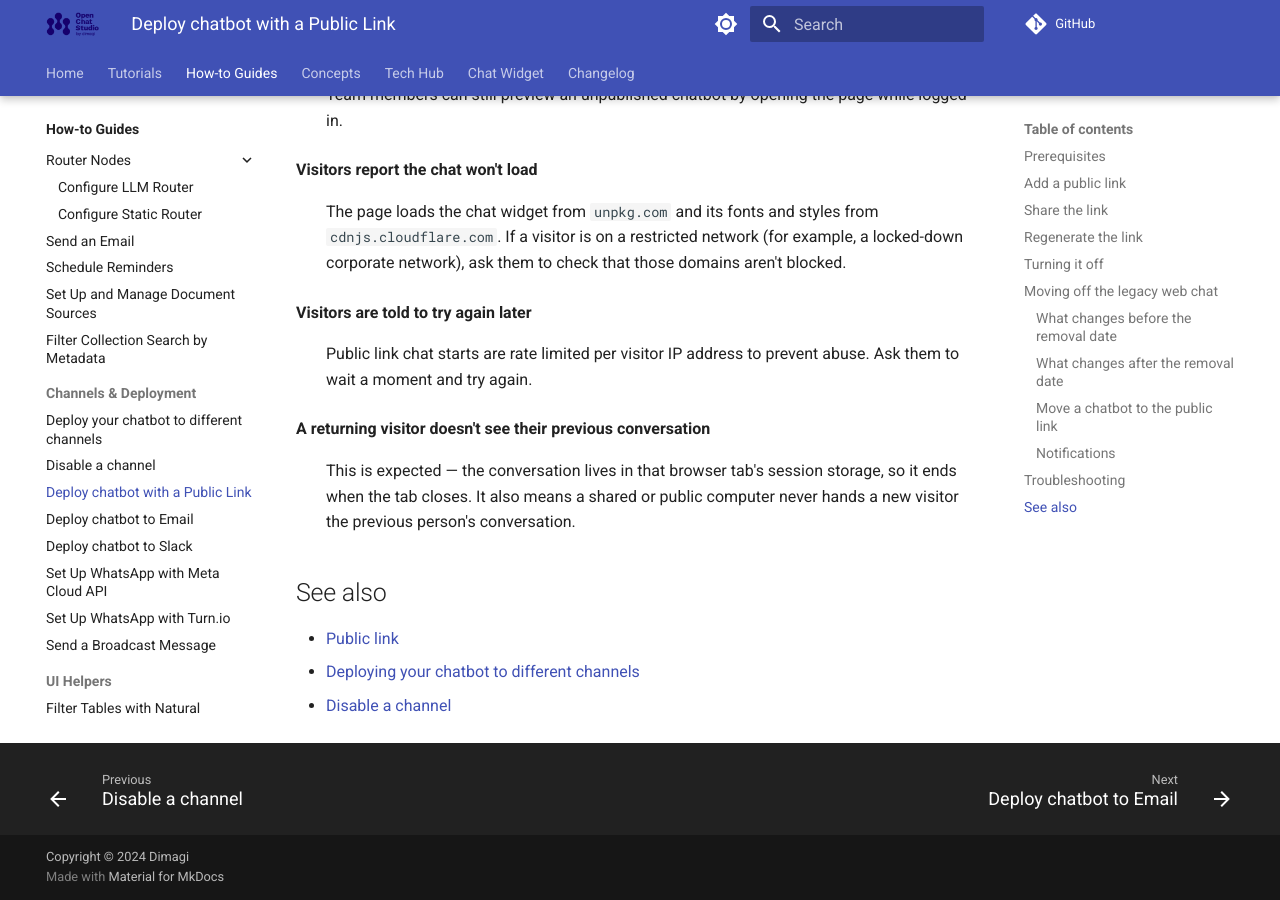
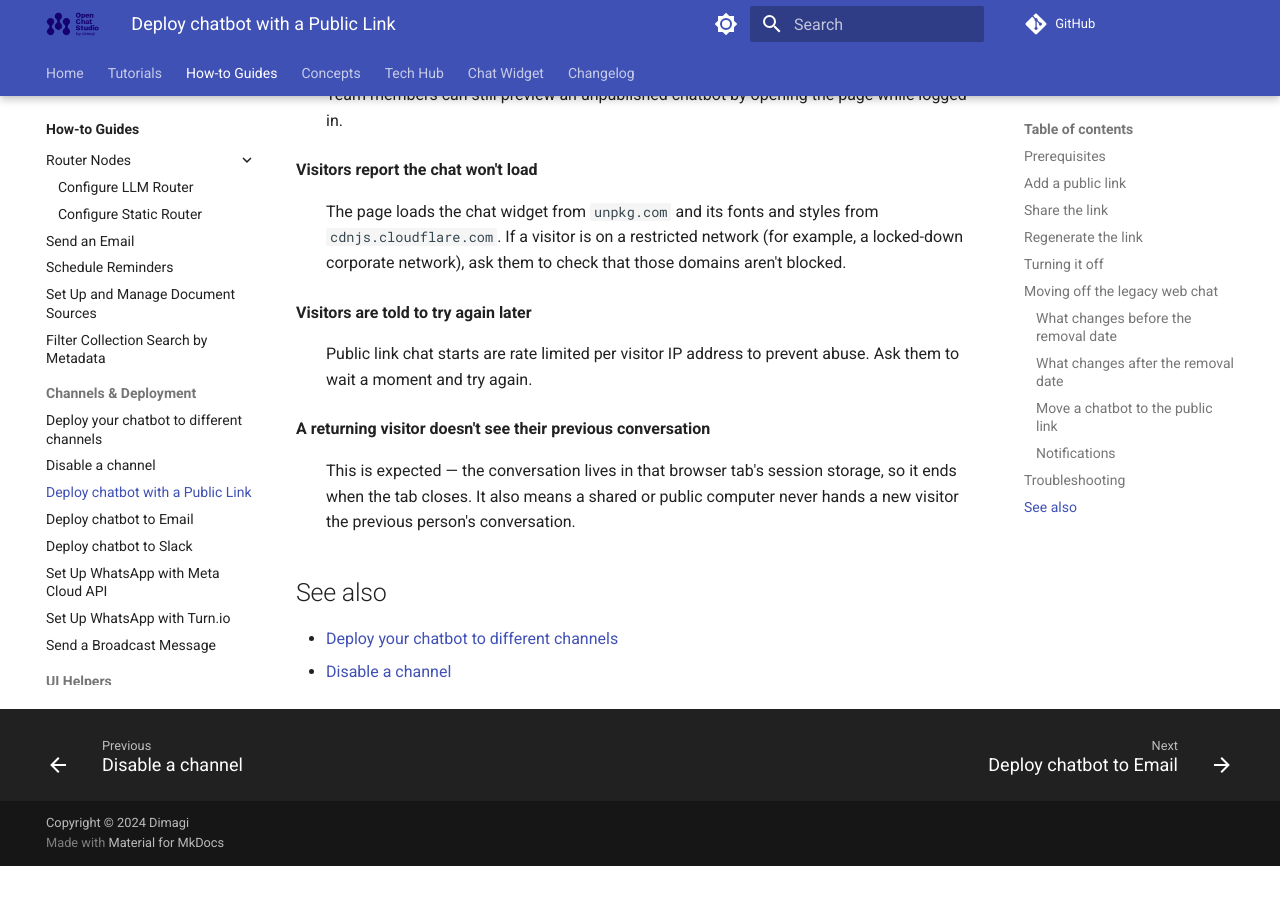
Before and after one commit to dimagi/open-chat-studio-docs, an MkDocs documentation site: the page built from docs/how-to/channels/deploy_public_link_channel.md, in a window 1280 px wide and 900 px high, scrolled down 2893 px. Built offline with MkDocs 1.6.1 and Material for MkDocs 9.7.7, drawn with Linux system fonts in a browser that asks for light colours; a script that is not in the unit is left out; comment, search, counter and statistics services are not loaded; after the commit the page ends 3759 px from its top, so only the background shows below that.

Commit message:
Fix links to new how-to/channels folder after rebase.

```diff
--- a/docs/how-to/channels/deploy_public_link_channel.md
+++ b/docs/how-to/channels/deploy_public_link_channel.md
@@ -63,7 +63,7 @@
 
 ### Move a chatbot to the public link
 
-1. [Publish a version](../tutorials/versioning_steps.md) of the chatbot if it doesn't have one.
+1. [Publish a version](../../tutorials/versioning_steps.md) of the chatbot if it doesn't have one.
 2. [Add a public link](#add-a-public-link) and make sure the channel is enabled.
 3. Replace the old `/start/` link, or the invitation emails, with the new public link everywhere you shared it.
 4. If you used a `/start/` link, open it to confirm it redirects to the new public link.
@@ -78,7 +78,7 @@
 A chatbot counts as affected if it had a legacy web chat session in the last 30 days.
 You are notified when this is first detected, then 30, 14, 7, and 1 days before the removal date.
 
-Self-hosted operators: the enforcement flag, the response headers, and the notification task are described in [Legacy web chat retirement](../tech-hub/legacy_web_chat_retirement.md).
+Self-hosted operators: the enforcement flag, the response headers, and the notification task are described in [Legacy web chat retirement](../../tech-hub/legacy_web_chat_retirement.md).
 
 ## Troubleshooting
 
@@ -96,6 +96,5 @@
 
 ## See also
 
-- [Public link](../../concepts/channels.md#public-link)
-- [Deploying your chatbot to different channels](deploy_to_different_channels.md)
+- [Deploy your chatbot to different channels](deploy_to_different_channels.md)
 - [Disable a channel](disable_a_channel.md)
```
Also changed, not shown: docs/changelog.md (+1 -1 lines), docs/concepts/channels.md (+1 -1 lines), docs/concepts/session_status.md (+1 -1 lines), docs/tech-hub/legacy_web_chat_retirement.md (+1 -1 lines).
